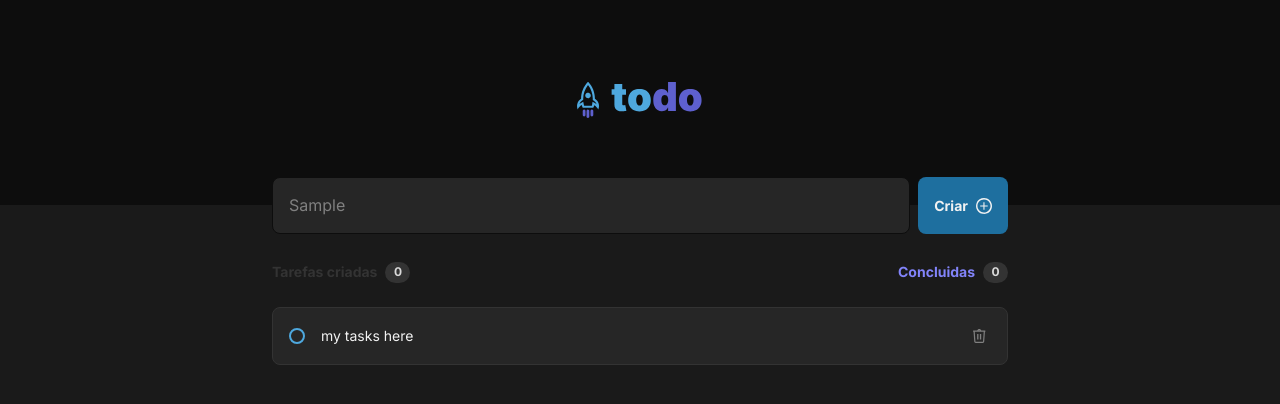
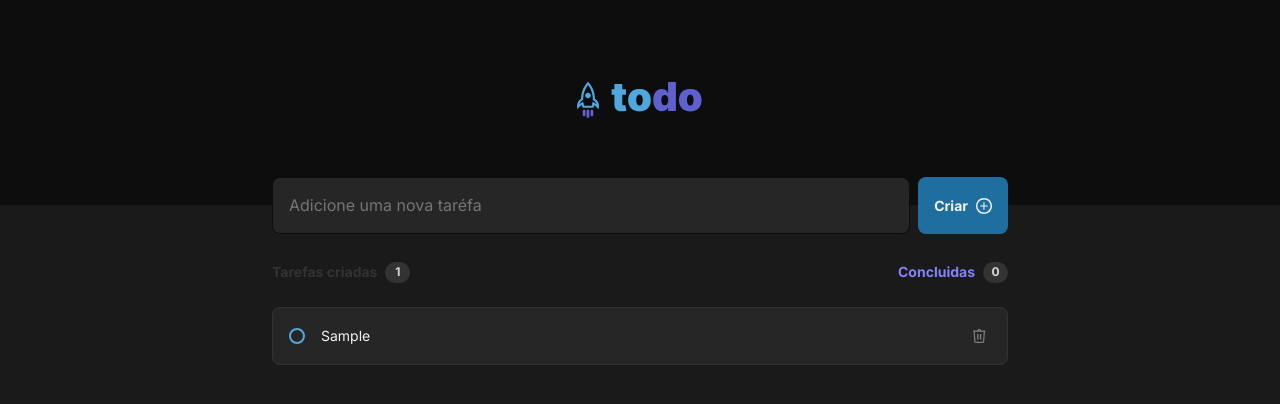
Before and after one commit to arthur94a/todo-rocketseat-challenge, a React (Vite) app: page / in a window 1280 px wide. Both pictures are taken after typing "Sample" into the empty fields and a click on the button "Criar". Shown: the top 404 px of the page. Built offline with nearby package versions, Linux system fonts and the light colour scheme.

Commit message:
feat (action, component & styles) - create task, - delete task, - change task order, - styled tasks

```diff
--- a/src/App.tsx
+++ b/src/App.tsx
@@ -1,3 +1,4 @@
+import { useState } from 'react';
 import { Layout } from './components/Layout'
 import { InputTask } from "./components/InputTask";
 import { DisplayTasks } from './components/DisplayTasks';
@@ -5,11 +6,26 @@ import { DisplayTasks } from './components/DisplayTasks';
 import './global.css'
 
 export function App() {
+  const [tasks, setTasks] = useState<[string, number][]>([])
+
+  function getterTaskList(taskList: [string, number][]) {
+    setTasks(taskList)
+  }
+
+  function deleteTask(idTask: number) {
+    setTasks(tasks.filter(task => task[1] !== idTask))
+  }
 
   return (
     <Layout>
-      <InputTask />
-      <DisplayTasks />
+      <InputTask
+        taskList={getterTaskList}
+        attTaskList={tasks}
+      />
+      <DisplayTasks
+        taskData={tasks}
+        deleteTask={deleteTask}
+      />
     </Layout>
   )
 }
--- a/src/components/DisplayTasks.tsx
+++ b/src/components/DisplayTasks.tsx
@@ -1,12 +1,28 @@
-import { useState } from "react"
+import { useState, useEffect } from "react"
 import { Task } from './Task'
 import iconClipboard from '../assets/svg/clipboard.svg'
 import styles from './DisplayTasks.module.css'
 
-export function DisplayTasks() {
-    const [taskCount, setTaskCoun] = useState(0);
+
+interface PropsDisplayTasks {
+    taskData: [string, number][],
+    deleteTask: (idTask: number) => void,
+}
+
+export function DisplayTasks({ taskData, deleteTask }: PropsDisplayTasks) {
+    const [taskCount, setTaskCount] = useState(0);
     const [taskCompleteCount, setTaskCompleteCount] = useState(0);
-    const [isTasksEmpty, setIsTaskEmpty] = useState(false);
+    const [isTasksEmpty, setIsTaskEmpty] = useState(true);
+
+    useEffect(() => {
+        setTaskCount(taskData.length)
+        setIsTaskEmpty(taskData.length !== 0 ? false : true)
+    }, [taskData])
+
+    function getDeleteTaskId(idTask: number) {
+        console.log('idTask', idTask)
+        deleteTask(idTask)
+    }
 
     return (
         <section className={styles.display}>
@@ -24,7 +40,15 @@ export function DisplayTasks() {
             <div className={styles.task_list_container}>
                 {!isTasksEmpty ? (
                     <>
-                        <Task />
+                        {
+                            taskData.map(data => {
+                                if (data[0] !== '') {
+                                    return (
+                                        <Task content={data[0]} key={data[1]} id={data[1]} getDeleteTaskId={getDeleteTaskId}/>
+                                    )
+                                }
+                            })
+                        }
                     </>
                 ) : (
                     <>
--- a/src/components/InputTask.tsx
+++ b/src/components/InputTask.tsx
@@ -1,15 +1,33 @@
-import { FormEvent, ChangeEvent } from 'react';
+import { FormEvent, ChangeEvent, useState, useEffect } from 'react';
 import styles from './InputTask.module.css'
 
-export function InputTask() {
+interface InputTaskProps {
+    taskList: (x: [string, number][]) => void,
+    attTaskList: [string, number][],
+}
 
-    function handleNewTaskValue(event: ChangeEvent<HTMLInputElement>) {
-        console.log(event.target.value);
+export function InputTask({ taskList, attTaskList }: InputTaskProps) {
+    const [taskId, setTaskId] = useState<number>(1)
+    const [taskItems, setTaskItems] = useState<[string, number][]>([]);
+    const [newTaskContent, setNewTaskContent] = useState<string>('');
+
+    useEffect(() => {
+        setTaskItems(attTaskList)
+    }, [attTaskList])
+
+    function handleNewTaskValueChange(event: ChangeEvent<HTMLInputElement>) {
+        setNewTaskContent(event.target.value);
     }
 
     function handleSubmitTask(event: FormEvent<HTMLFormElement>) {
         event.preventDefault();
-        console.log('submited');
+
+        if (newTaskContent !== '') {
+            setTaskId(taskId + 1);
+            setNewTaskContent('');
+            setTaskItems([...taskItems, [newTaskContent, taskId]])
+            taskList([...taskItems, [newTaskContent, taskId]]);
+        }
     }
 
     return (
@@ -17,7 +35,8 @@ export function InputTask() {
             <input
                 className={styles.input_task}
                 placeholder="Adicione uma nova taréfa"
-                onChange={handleNewTaskValue}
+                onChange={handleNewTaskValueChange}
+                value={newTaskContent}
             />
             <button type="submit" className={styles.button_submit}>
                 Criar
--- a/src/components/Task.module.css
+++ b/src/components/Task.module.css
@@ -7,6 +7,10 @@
     align-items: center;
     padding: 16px;
     background-color: var(--gray-500);
+}
+
+.task + .task {
+    margin-top: 0.75rem;
 }
 
 button {
--- a/src/components/Task.tsx
+++ b/src/components/Task.tsx
@@ -1,14 +1,30 @@
 import iconTrash from '../assets/svg/trash.svg'
 import styles from './Task.module.css'
 
-export function Task() {
+interface PropsTask {
+    content: string,
+    id?: number,
+    getDeleteTaskId: (idTask: number) => void,
+}
+
+export function Task({ content, id, getDeleteTaskId }: PropsTask) {
+
+    function handleDeleteTask() {
+        if (id !== undefined) {
+            getDeleteTaskId(id)
+        }
+    }
+
     return (
         <article className={styles.task}>
             <button className={styles.btn_checkbox}>
                 <span className={styles.checkbox}/>
             </button>
-            <p className={styles.content}>my tasks here</p>
-            <button className={styles.btn_delete}>
+            <p className={styles.content}>{content}</p>
+            <button
+                className={styles.btn_delete}
+                onClick={handleDeleteTask}
+            >
                 <img src={iconTrash} alt="delete" />
             </button>
         </article>
```
